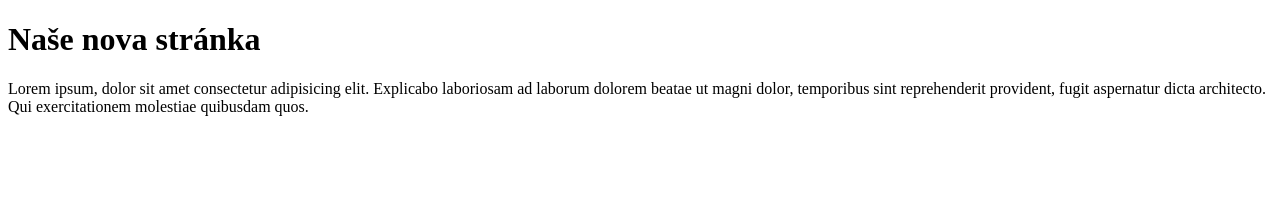
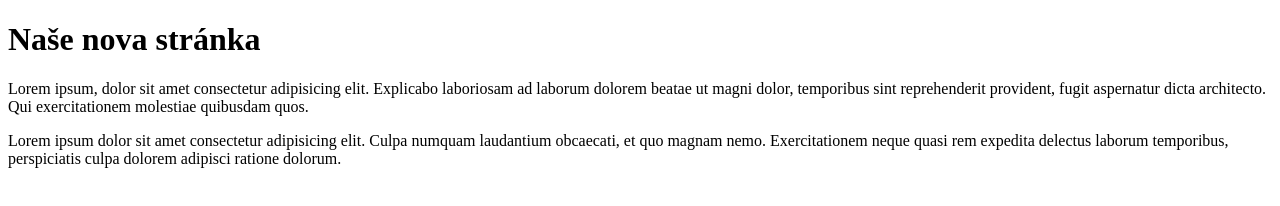
Before and after one commit to tomaskazatel/czechitas-twaz2, a plain HTML site: page index.html in a window 1280 px wide. Drawn offline with Linux system fonts and the light colour scheme.

Commit message:
nas druhy commit

```diff
--- a/index.html
+++ b/index.html
@@ -9,5 +9,6 @@
 <body>
     <h1>Naše nova stránka</h1>
     <p>Lorem ipsum, dolor sit amet consectetur adipisicing elit. Explicabo laboriosam ad laborum dolorem beatae ut magni dolor, temporibus sint reprehenderit provident, fugit aspernatur dicta architecto. Qui exercitationem molestiae quibusdam quos.</p>
+    <p>Lorem ipsum dolor sit amet consectetur adipisicing elit. Culpa numquam laudantium obcaecati, et quo magnam nemo. Exercitationem neque quasi rem expedita delectus laborum temporibus, perspiciatis culpa dolorem adipisci ratione dolorum.</p>
 </body>
 </html>
```
